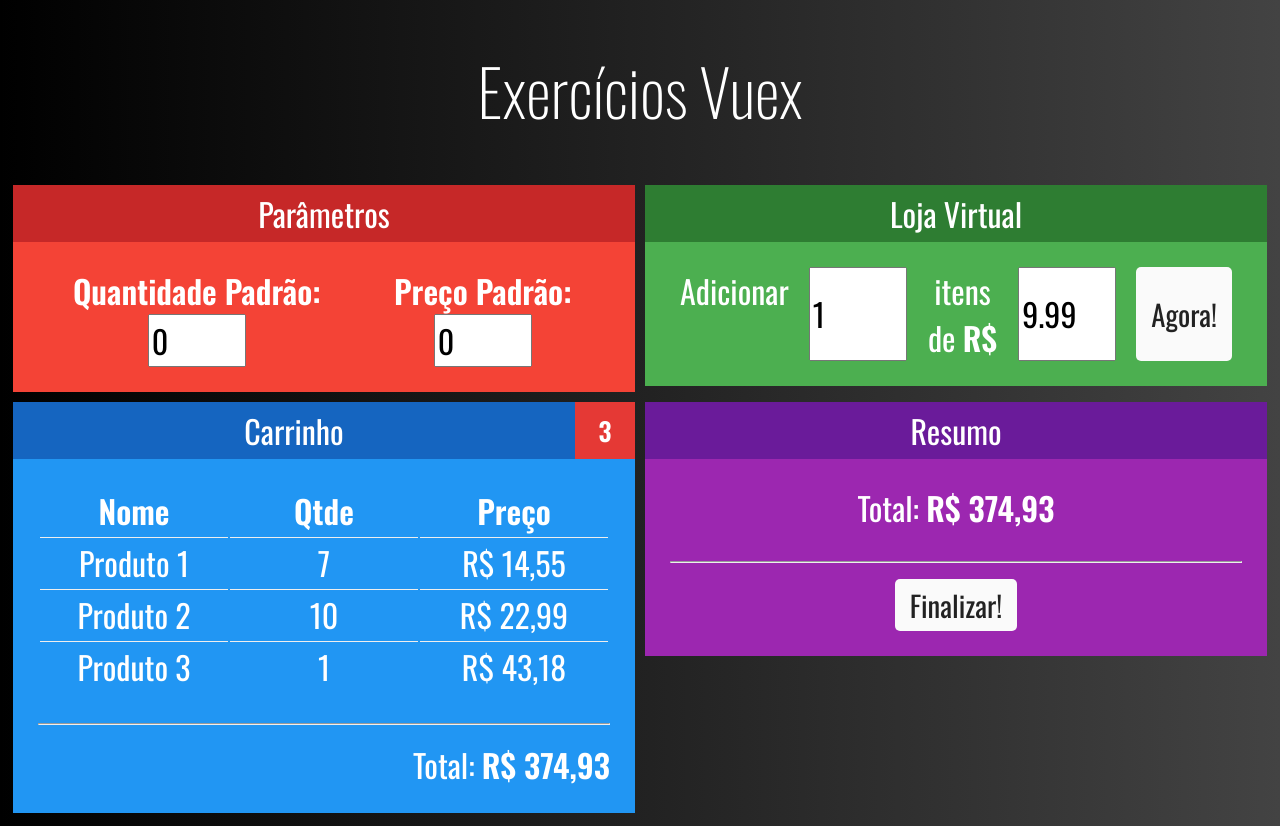
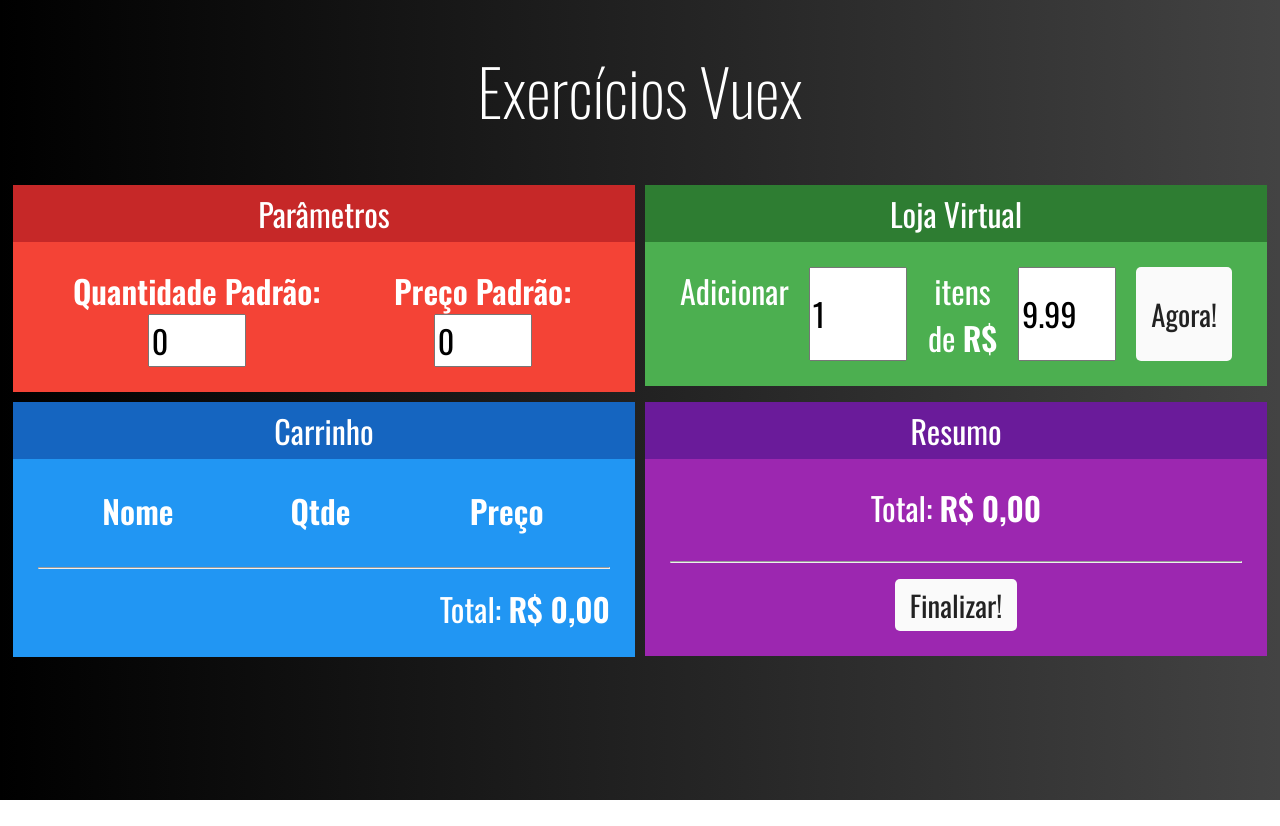
Before and after one commit to hugopedro/Vue-2, a Vue app in the folder vuex-exercicios/vuex-exercicios/: page / in a window 1280 px wide. After the commit the page ends 800 px from the top, so only its background shows below. Built offline with nearby package versions, Linux system fonts and the light colour scheme.

Commit message:
278 Usando Estado Centralizado

```diff
--- a/vuex-exercicios/vuex-exercicios/src/components/Carrinho.vue
+++ b/vuex-exercicios/vuex-exercicios/src/components/Carrinho.vue
@@ -31,15 +31,9 @@ export default {
         total() {
             return this.produtos.map(p => p.quantidade * p.preco)
                 .reduce((total, atual) => total + atual, 0)
-        }
-    },
-    data() {
-        return {
-            produtos: [
-                { id: 1, nome: 'Produto 1', quantidade: 7, preco: 14.55 },
-                { id: 2, nome: 'Produto 2', quantidade: 10, preco: 22.99 },
-                { id: 3, nome: 'Produto 3', quantidade: 1, preco: 43.18 },
-            ]
+        },
+        produtos() { //cuidado , o $ não é no this e sim no primeiro após o this.
+            return this.$store.state.produtos
         }
     }
 }
--- a/vuex-exercicios/vuex-exercicios/src/components/Loja.vue
+++ b/vuex-exercicios/vuex-exercicios/src/components/Loja.vue
@@ -29,10 +29,14 @@ export default {
                 preco: this.preco
             }
             this.sequencia++
-            // eslint-disable-next-line
-            console.log(produto)
-        }
+            // ALTERA O ESTADO CENTRAL DA APLICAÇÃO
+            this.$store.state.produtos.push(produto) // produto que acabeu de criar na linha 25
+            // entao da mesma forma que usei pra ler os produtos (this.$store.state.produtos.)
+            // tambem uso o push que pega a referencia que é compartilhada na minha aplicação e
+            //colocando dentro do produto que está compartilhado lá na store, que é o
+            //this.$store.state.produtos
     }
+}
 }
 </script>
 
--- a/vuex-exercicios/vuex-exercicios/src/components/Resumo.vue
+++ b/vuex-exercicios/vuex-exercicios/src/components/Resumo.vue
@@ -14,15 +14,9 @@ export default {
         total() {
             return this.produtos.map(p => p.quantidade * p.preco)
                 .reduce((total, atual) => total + atual, 0)
-        }
-    },
-    data() {
-        return {
-            produtos: [
-                { nome: 'Produto 1', quantidade: 7, preco: 14.55 },
-                { nome: 'Produto 2', quantidade: 10, preco: 22.99 },
-                { nome: 'Produto 3', quantidade: 1, preco: 43.18 },
-            ]
+        },
+        produtos() { //cuidado , o $ não é no this e sim no primeiro após o this.
+            return this.$store.state.produtos
         }
     }
 }
--- a/vuex-exercicios/vuex-exercicios/src/main.js
+++ b/vuex-exercicios/vuex-exercicios/src/main.js
@@ -1,5 +1,6 @@
 import Vue from 'vue'
 import App from './App.vue'
+import store from './store/store'
 
 Vue.config.productionTip = false
 
@@ -11,5 +12,6 @@ Vue.filter('dinheiro', valor => {
 })
 
 new Vue({
+	store,
 	render: h => h(App),
 }).$mount('#app')
--- a/vuex-exercicios/vuex-exercicios/src/store/store.js
+++ b/vuex-exercicios/vuex-exercicios/src/store/store.js
@@ -0,0 +1,13 @@
+import Vue from 'vue' //cuidado pra nao por vuex sem querer
+import Vuex from 'vuex'
+
+Vue.use(Vuex)
+
+//Função construtora, e Store é o que faz poder usar o gerenciador de estado
+
+export default new Vuex.Store({
+    state: {
+        produtos: [
+        ]
+    }
+})
```
